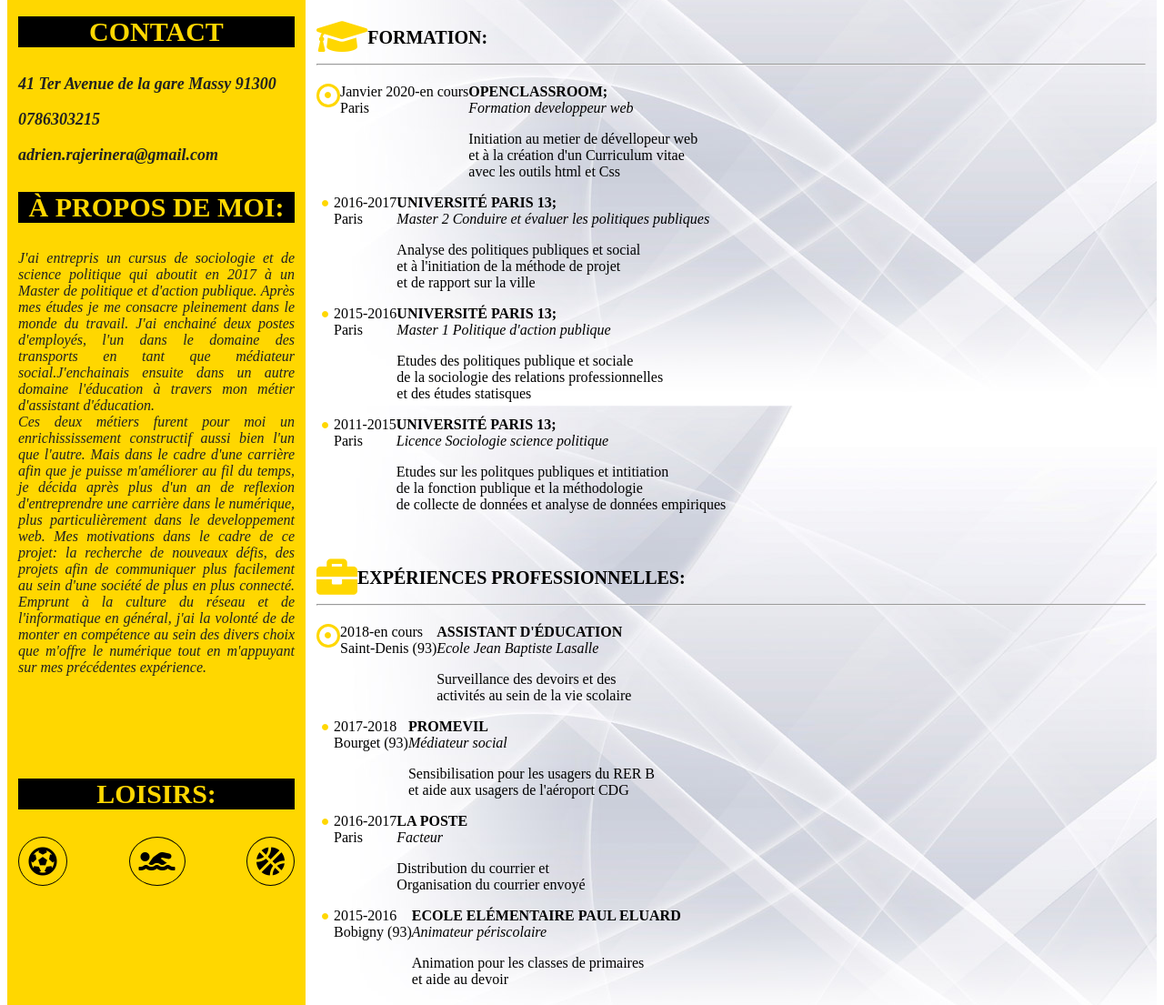
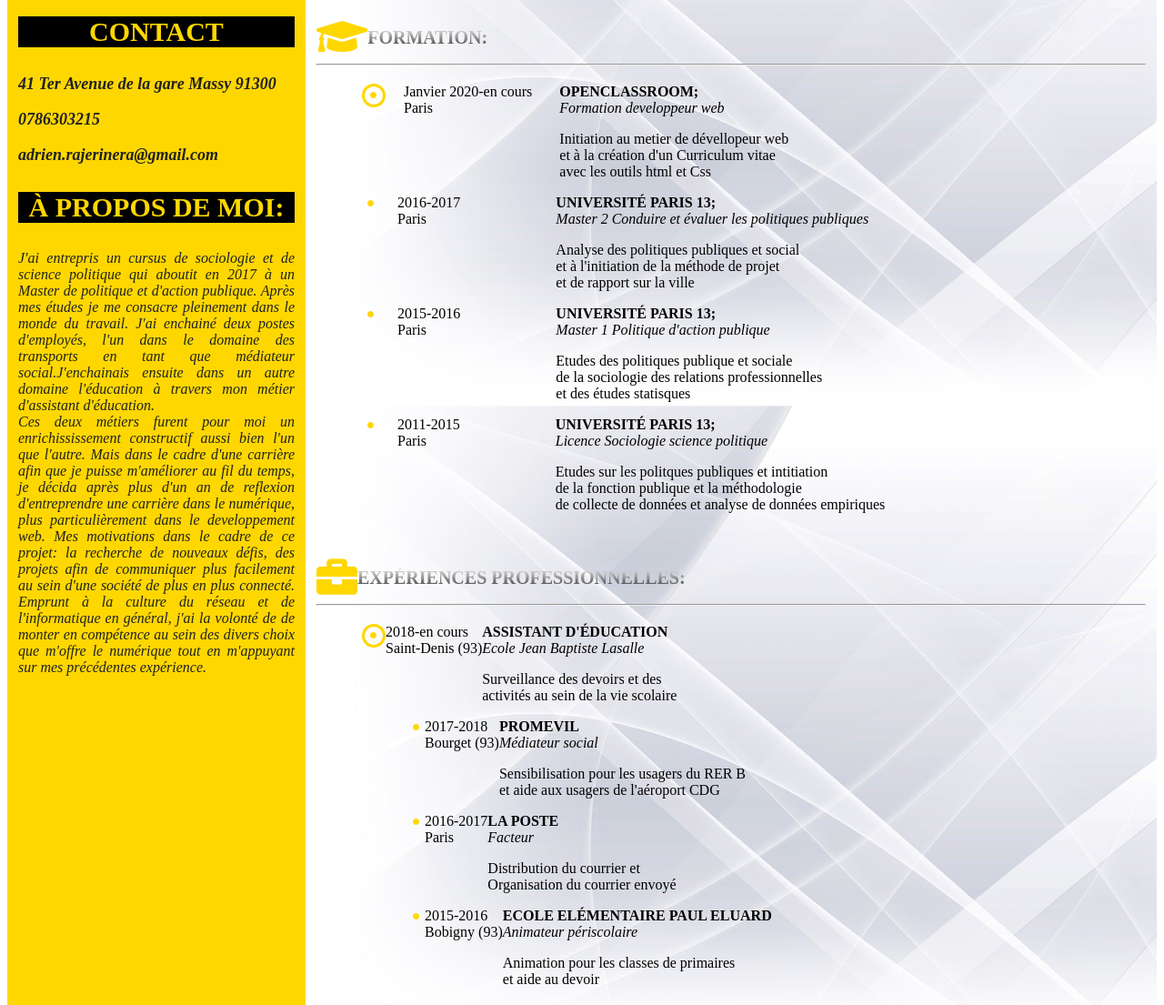
Before and after one commit to Rajerinera/Cv_html_css_RAJERINERA-ADRIEN, a plain HTML site: page index.html in a window 1280 px wide. Shown: the part 262-1367 px from the top of the page at 91% size. Drawn offline with Linux system fonts and the light colour scheme.

Commit message:
la partie formation avec les espaces

```diff
--- a/index.html
+++ b/index.html
@@ -71,13 +71,15 @@
                     <h4> Formation: </h4>
                 </div>
                 <hr>
-                <div class="form1">
+                <div class="form">
+                    <div class="plan">
                     <div class="cercle1">
                         <div class="cercle"></div>
                     </div>
-                    <div class="form1_date">
+                    <div class="form_date">
                         Janvier 2020-en cours<br>
                         <span>Paris</span>
+                    </div>
                     </div>
                     <div class="form1_etude">
                         <strong>Openclassroom;</strong><br>
@@ -88,13 +90,15 @@
                                avec les outils html et Css</p>
                     </div>
                 </div>
-                <div class="form2">
+                <div class="form">
+                    <div class="plan">
                     <div class="cercle"></div>
-                    <div class="form2_date">
+                    <div class="form_date">
                         2016-2017<br>
                         <span>Paris</span>
                     </div>
-                    <div class="form2_etude">
+                    </div>
+                    <div class="form_etude">
                         <strong> Université Paris 13;</strong><br>
                         <em>Master 2 Conduire et évaluer les politiques publiques</em>
 
@@ -103,13 +107,15 @@
                                et de rapport sur la ville</p>
                     </div>
                 </div>
-                <div class="form3">
+                <div class="form">
+                    <div class="plan">
                     <div class="cercle"></div>
-                    <div class="form3_date">
+                    <div class="form_date">
                         2015-2016<br>
                         <span>Paris</span>
                     </div>
-                    <div class="form3_etude">
+                    </div>
+                    <div class="form_etude">
                         <strong>Université Paris 13;</strong><br>
                         <em>Master 1 Politique d'action publique</em>
 
@@ -118,13 +124,15 @@
                                et des études statisques</p>
                     </div>
                 </div>
-                <div class="form4">
+                <div class="form">
+                    <div class="plan">
                     <div class="cercle"></div>
-                    <div class="form4_date">
+                    <div class="form_date">
                         2011-2015<br>
                         <span>Paris</span>
                     </div>
-                    <div class="form4_etude">
+                    </div>
+                    <div class="form_etude">
                         <strong>Université Paris 13;</strong><br>
                         <em>Licence Sociologie science politique</em>
 
@@ -159,10 +167,12 @@
                     </div>
                 </div>
                 <div class="taf">
+                    <div class="plan">
                     <div class="cercle"></div>
                     <div class="taf2_date">
                         2017-2018<br>
                         <span>Bourget (93)</span>
+                    </div>
                     </div>
                     <div class="taf2_m">
                         <strong>Promevil</strong><br>
@@ -173,10 +183,12 @@
                     </div>
                 </div>
                 <div class="taf">
+                    <div class="plan">
                     <div class="cercle"></div>
                     <div class="taf3_date">
                         2016-2017<br>
                         <span>Paris</span>
+                    </div>
                     </div>
                     <div class="taf3_m">
                         <strong>La Poste</strong><br>
@@ -188,10 +200,12 @@
                     </div>
                 </div>
                 <div class="taf">
+                    <div class="plan">
                     <div class="cercle"></div>
                     <div class="taf4_date">
                         2015-2016<br>
                         <span>Bobigny (93)</span>
+                    </div>
                     </div>
                     <div class="taf4_m">
                         <strong>Ecole Elémentaire Paul Eluard</strong><br>
--- a/style.css
+++ b/style.css
@@ -16,15 +16,13 @@
 
 .photo2
 {
-    width:100px;
-    height:100px;
+    width:80px;
+    height:80px;
     object-fit: cover;
-    border-radius: 50%;
     display: flex;
     justify-content: center;
     align-items: center;
-    margin-top: 30px;
-    margin-bottom: 20px;
+    margin-top: 35px;
 }
 
 .photo_ecran
@@ -95,6 +93,7 @@
 
 h4
 {
+    background: -webkit-linear-gradient(#eee, #333); -webkit-background-clip: text; -webkit-text-fill-color: transparent;
     text-transform: uppercase;
     font-size: 20px;
 }
@@ -128,41 +127,23 @@
 
 }
 
-.form1{display: flex;
+/* La partie formation */
+.form{display: flex;
+    width: 80%;
       }
-
-.form1_etude{
-    margin-left: 0%;
+.form_etude
+{
+    padding-left:105px;
+}
+.form1_etude
+{
+    padding-left: 30px
+}
+.form_date
+{
+   margin-left: 20px;
 }
 
-.form2{display: flex;
- }
-
-.form3{display: flex;
-}
-
-.form2_etude{
-
-}
-.form3_etude{
-
-}
-.form4_etude{
-
-}
-
-.form4{display: flex;
-}
-
-
-.form1_date
-{
-
-}
-.form2_date,.form3_date,.form4_date
-{
-
-}
 
 .element1
 {
@@ -171,6 +152,7 @@
     text-align: justify;
     background-color: #ffd700;
     margin-left: 0%;
+    position: relative;
 
 }
 
@@ -227,9 +209,14 @@
     display: flex;
 
 }
-
+.plan
+{
+    display: flex;
+    margin-left: 50px;
+}
 .taf{
     display:flex;
+    margin-left:50px;
 }
 
 .taf1_m{
@@ -265,6 +252,10 @@
 
 aside
 {
+    position: absolute;
+    bottom: 50px;
+    left: 0px;
+    width: 100%;
 }
 
 .grad
@@ -317,7 +308,7 @@
 
  }
 
-@media all and (max-width: 991px)
+@media all and (min-width:380px) and (max-width: 991px)
 {
 
     p
@@ -328,14 +319,14 @@
     #conteneur
     {
       flex-direction: column-reverse;
-      padding-right: calc(100%-24px);
     }
 
 
     .element1,.element2
     {
-      width: calc(100% - 24px);
+      width:90%;
       margin: 0%;
+      border: 1px solid;
 
     }
 
@@ -393,6 +384,10 @@
     }
     aside
     {
-        margin-top: 7px;
+     position: relative;
     }
 }
+@media all and (max-width:379px)
+{
+.element1
+{
```
